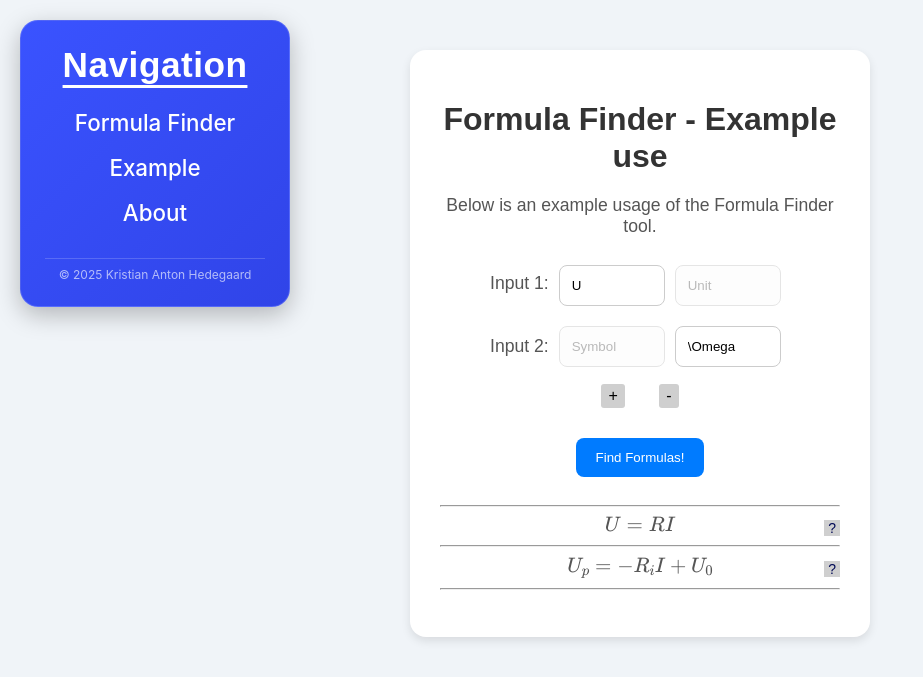
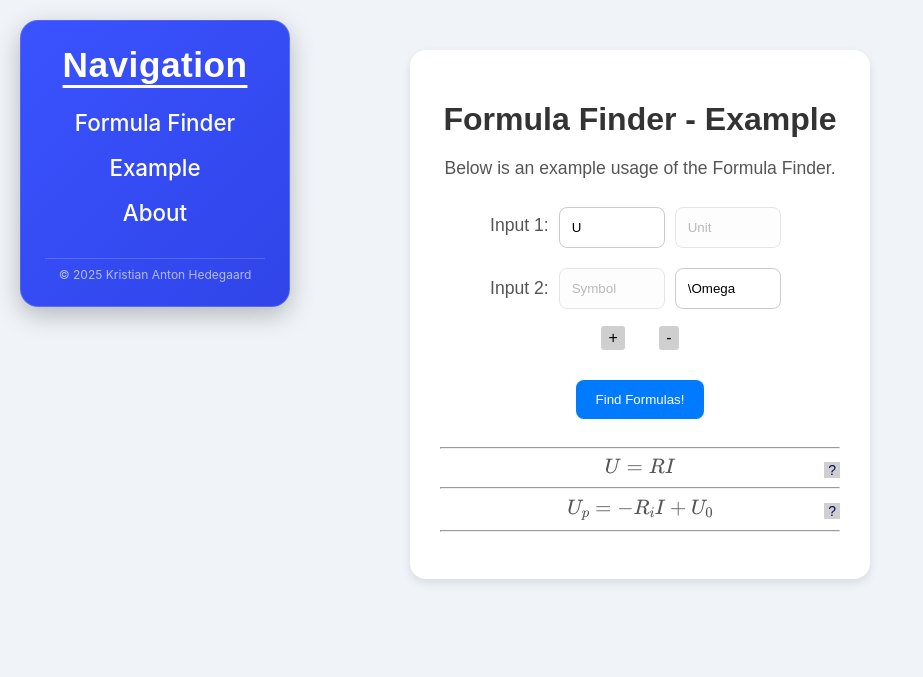
Before and after one commit to froemosen/Formula-Finder, a Flask app: page /example in a window 1280 px wide. Shown: the top 677 px of the page, without its empty margins (0-923 px from the left). Run offline with Flask 3, Linux system fonts and the light colour scheme.

Commit message:
Update example.html

```diff
--- a/templates/example.html
+++ b/templates/example.html
@@ -20,9 +20,9 @@
     </nav>
 
      <div class="container">
-        <h1>Formula Finder - Example use</h1>
+        <h1>Formula Finder - Example</h1>
 
-        <p>Below is an example usage of the Formula Finder tool.</p>
+        <p>Below is an example usage of the Formula Finder.</p>
 
         <div style="display: flex; gap: 10px;" id="inputGroup0">
             <p style="margin-left: 50px">Input 1:</p>
```
